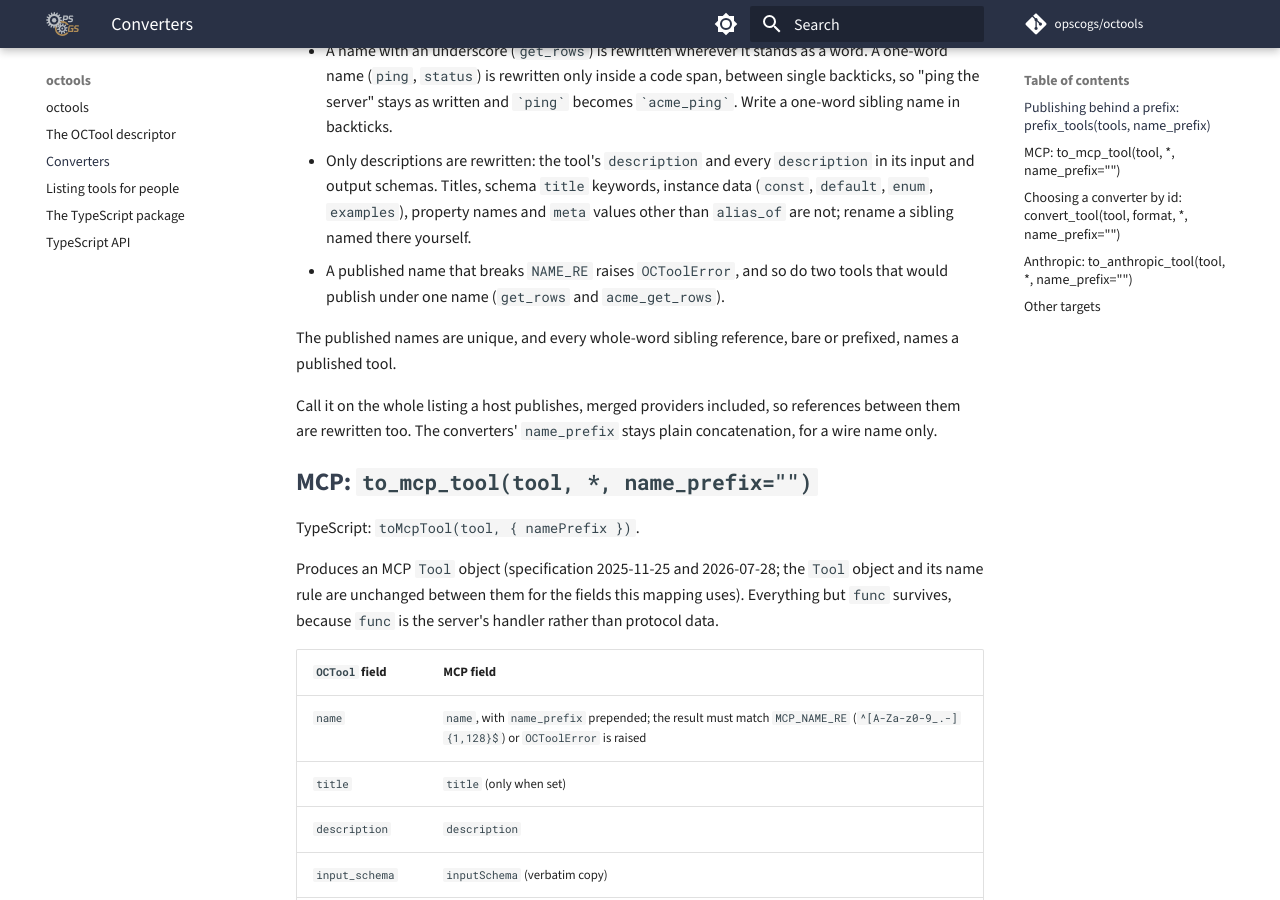
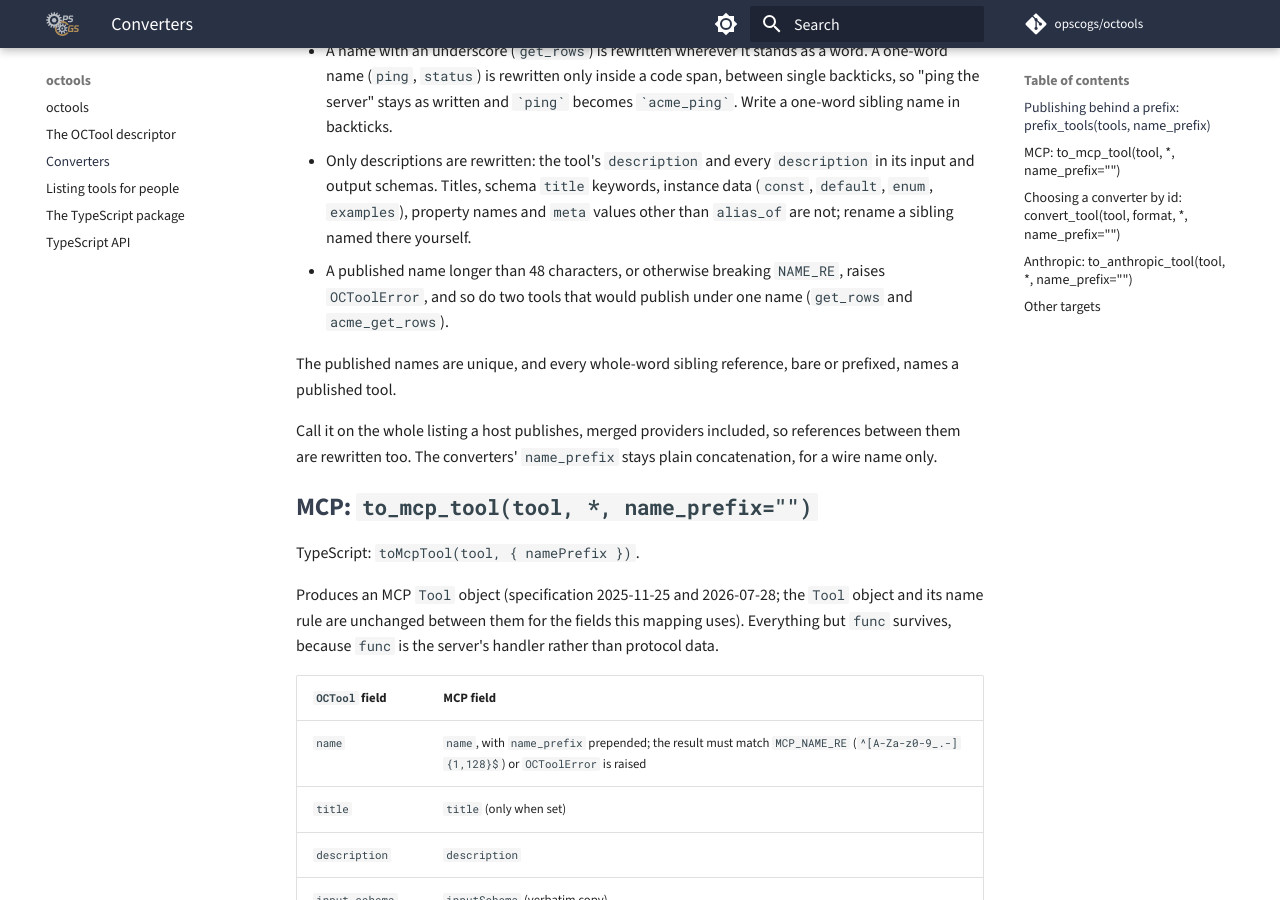
Before and after one commit to opscogs/octools, an MkDocs documentation site: the page built from docs/site/octools_converters.md, in a window 1280 px wide and 900 px high, scrolled down 1377 px. Built offline with MkDocs 1.6.1 and Material for MkDocs 9.7.7, drawn with Linux system fonts in a browser that asks for light colours; comment, search, counter and statistics services are not loaded.

Commit message:
OCI-709: name the prefix_tools failure cases explicitly
The prefix_tools docstrings (Python, TypeScript), OCTL-0010 and the
converters page state that OCToolError is raised on a published-name
collision or a published name longer than 48 characters (or otherwise
breaking NAME_RE), so consumer documentation can point at them.

Co-Authored-By: Claude Opus 5.5 <noreply@anthropic.com>
Signed-off-by: Christopher Dean <16200621+cdean29@users.noreply.github.com>

```diff
--- a/docs/site/octools_converters.md
+++ b/docs/site/octools_converters.md
@@ -93,8 +93,9 @@ host registers and dispatches by the names the agent sees.
   keywords, instance data (`const`, `default`, `enum`, `examples`), property
   names and `meta` values other than `alias_of` are not; rename a sibling
   named there yourself.
-- A published name that breaks `NAME_RE` raises `OCToolError`, and so do two
-  tools that would publish under one name (`get_rows` and `acme_get_rows`).
+- A published name longer than 48 characters, or otherwise breaking
+  `NAME_RE`, raises `OCToolError`, and so do two tools that would publish
+  under one name (`get_rows` and `acme_get_rows`).
 
 The published names are unique, and every whole-word sibling reference, bare
 or prefixed, names a published tool.
```
Also changed, not shown: docs/decisions/OCTL-0010-provider-namespaces.md (+4 -2 lines), 2 other files.
